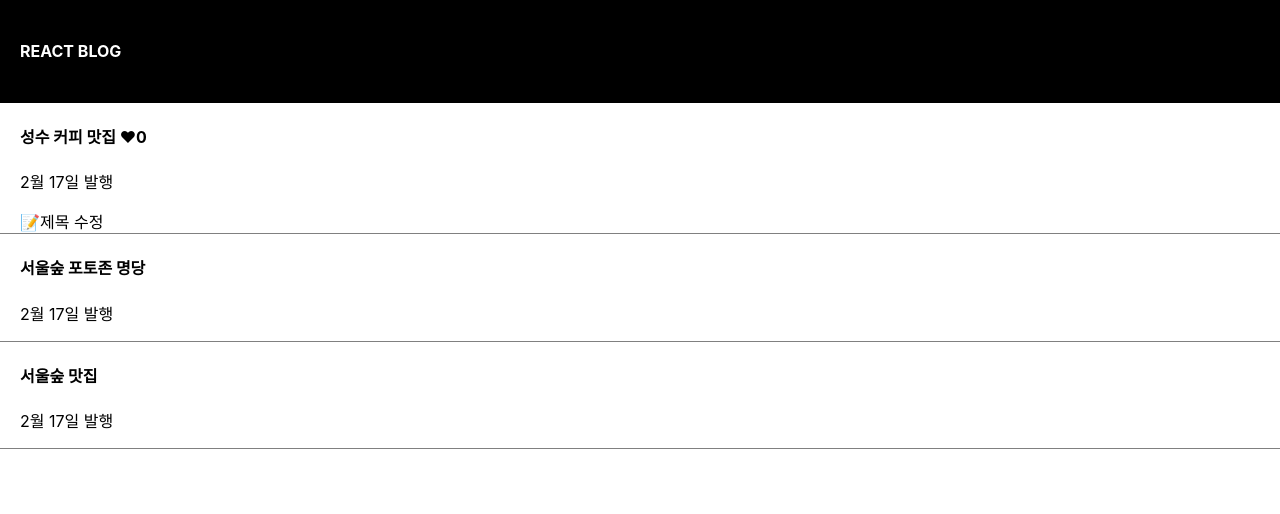
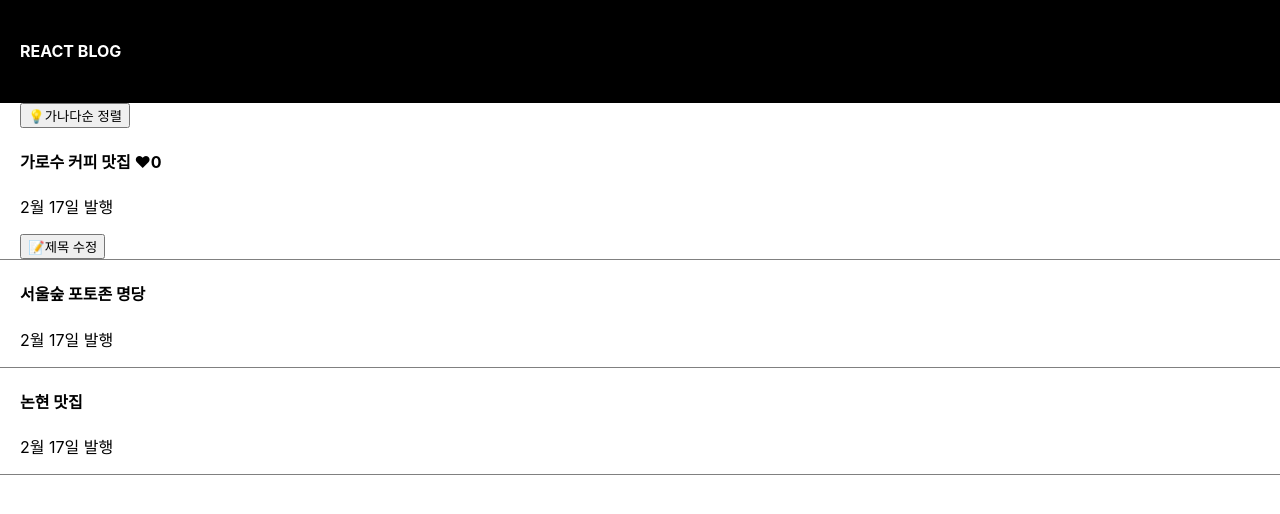
Before and after one commit to gitjaeran/react-blog, a React (Create React App) app: page / in a window 1280 px wide. Shown: the top 514 px of the page. Built offline with nearby package versions, Linux system fonts and the light colour scheme.

Commit message:
spread operator report

```diff
--- a/src/App.js
+++ b/src/App.js
@@ -7,9 +7,9 @@ import { useState } from "react";
 function App() {
   let post = "성수 맛집"; //자료를 잠깐 저장할 땐 변수
   let [postName, setPostName] = useState([
-    "성수 커피 맛집",
+    "가로수 커피 맛집",
     "서울숲 포토존 명당",
-    "서울숲 맛집",
+    "논현 맛집",
   ]); //state로도 자료를 잠깐 저장할 수 있다.
   let [like, setLike] = useState(0);
   /**왜 state를 써야하는가?
@@ -31,13 +31,22 @@ function App() {
         <h4 id={post}>REACT BLOG</h4>
       </div>
       <div className="list">
+        <button
+          onClick={() => {
+            let postNameCopy = [...postName];
+            postNameCopy.sort();
+            setPostName(postNameCopy);
+          }}
+        >
+          💡가나다순 정렬
+        </button>
         <h4>
           {postName[0]}
           <span onClick={() => (like === 0 ? setLike(1) : setLike(0))}> ❤</span>
           {like}
         </h4>
         <p>2월 17일 발행</p>
-        <span
+        <button
           onClick={() => {
             let postNameCopy = [...postName];
             postNameCopy[0] = "성수 파스타 맛집";
@@ -45,7 +54,7 @@ function App() {
           }}
         >
           📝제목 수정
-        </span>
+        </button>
       </div>
       <div className="list">
         <h4>{postName[1]}</h4>
```
